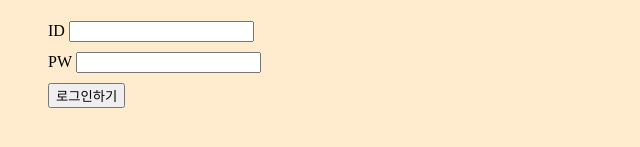
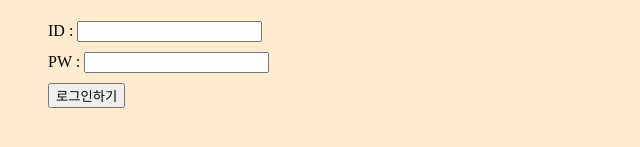
Before and after one commit to SeongMinJin/krafton_jungle_exercise, a plain HTML site: page ex01/index.html in a window 1280 px wide. Shown: the part 351-498 px from the top of the page, 0-640 px from the left. Drawn offline with Linux system fonts and the light colour scheme.

Commit message:
css 연습 Q1

```diff
--- a/ex01/index.html
+++ b/ex01/index.html
@@ -18,11 +18,11 @@
 
 		<form class="form-container" action="/login" method="POST">
 			<div>
-				<label for="id">ID</label>
+				<label for="id">ID : </label>
 				<input name="id" type="text">
 			</div>
 			<div>
-				<label for="password">PW</label>
+				<label for="password">PW : </label>
 				<input name="password" type="password">
 			</div>
 			<div>
```
